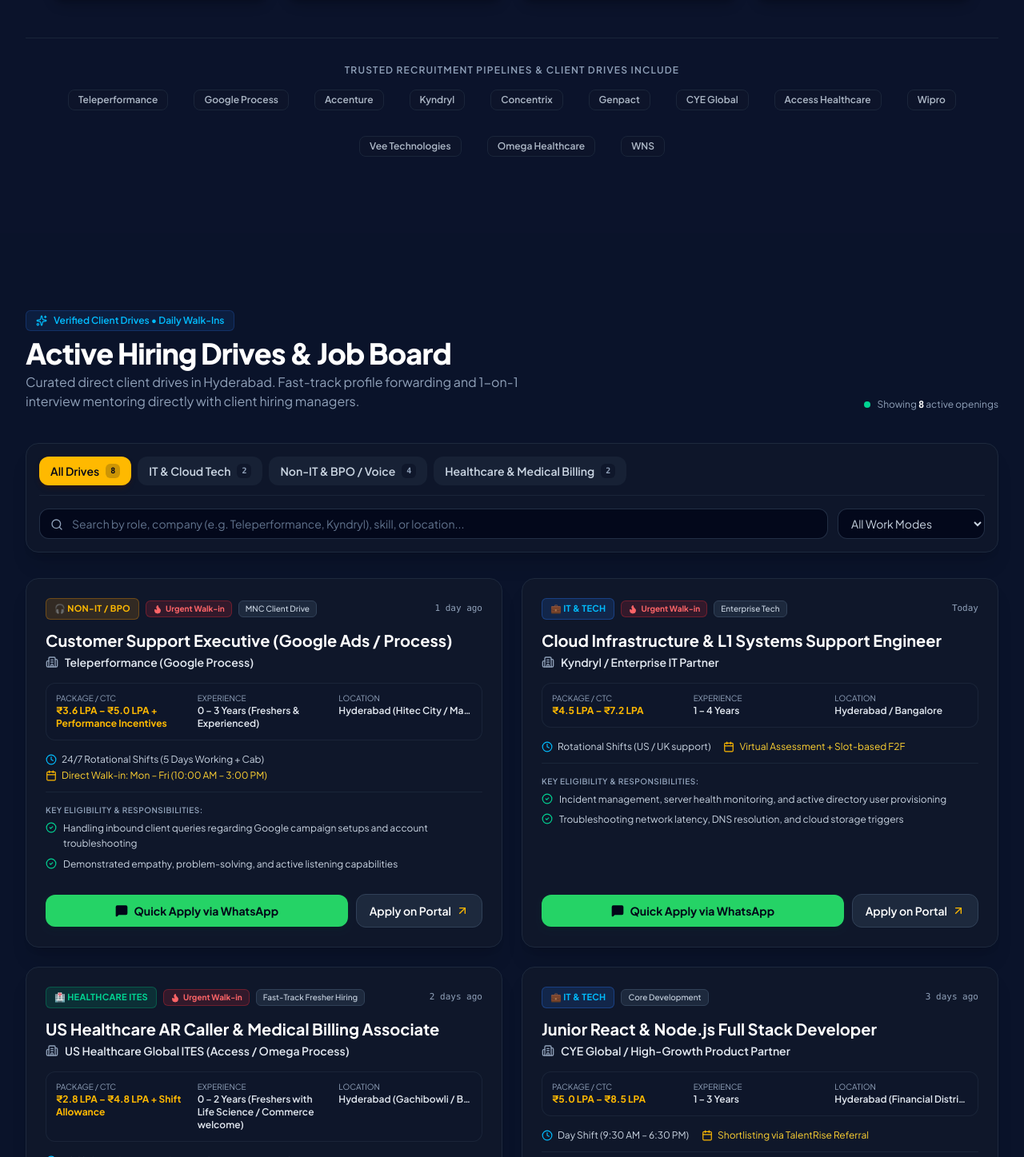
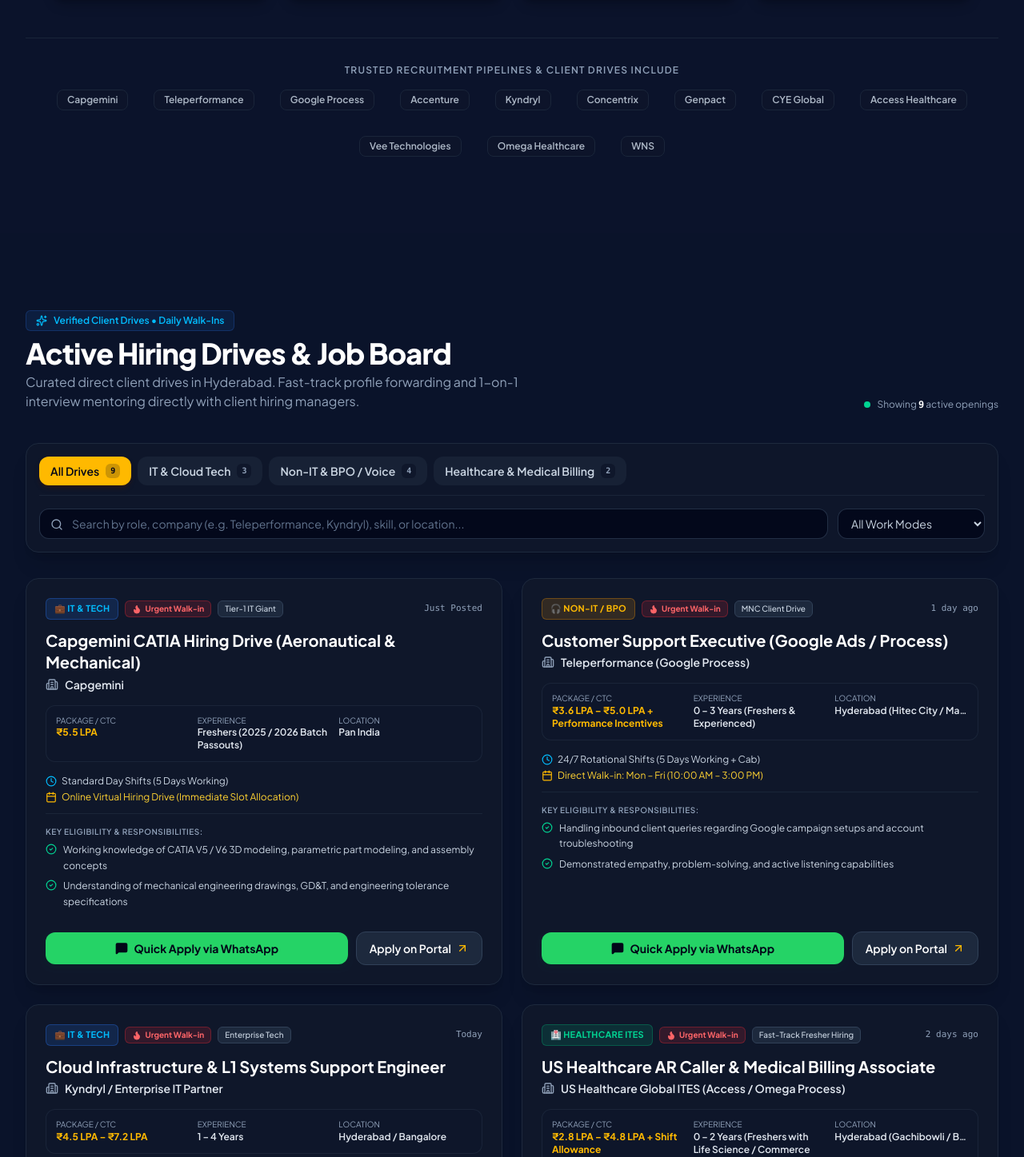
Before and after one commit to anudeepsandru-boop/talentrise, a React (Vite) app: page / in a window 1280 px wide. Shown: the part 1003-2450 px from the top of the page at 80% size. Built offline with nearby package versions, Linux system fonts and the light colour scheme.

Commit message:
feat: add Capgemini hiring drive and update partners
Added new Capgemini CATIA hiring drive details to job listings and updated UI components to reflect Capgemini as a primary recruitment partner across hero, footer, and mock preparation modules.

```diff
--- a/src/components/Footer.tsx
+++ b/src/components/Footer.tsx
@@ -108,7 +108,7 @@
                   onClick={() => onSelectSectorFilter('IT')}
                   className="hover:text-sky-400 transition-colors block"
                 >
-                  💼 IT Cloud & Systems (Kyndryl / Wipro)
+                  💼 IT & Engineering (Capgemini / Kyndryl)
                 </a>
               </li>
             </ul>
--- a/src/components/HeroSection.tsx
+++ b/src/components/HeroSection.tsx
@@ -103,7 +103,7 @@
               >
                 <Briefcase className="w-4 h-4 text-sky-400" />
                 <span>💼 IT & Cloud Tech</span>
-                <span className="text-[11px] opacity-75 hidden sm:inline">(CYE Global, Kyndryl, Wipro)</span>
+                <span className="text-[11px] opacity-75 hidden sm:inline">(Capgemini, Kyndryl, CYE)</span>
               </button>
 
               <button
@@ -189,6 +189,7 @@
           </p>
           <div className="flex flex-wrap items-center justify-center gap-4 sm:gap-8 opacity-85">
             {[
+              'Capgemini',
               'Teleperformance',
               'Google Process',
               'Accenture',
@@ -197,7 +198,6 @@
               'Genpact',
               'CYE Global',
               'Access Healthcare',
-              'Wipro',
               'Vee Technologies',
               'Omega Healthcare',
               'WNS',
--- a/src/data/jobDrives.ts
+++ b/src/data/jobDrives.ts
@@ -1,6 +1,39 @@
 import { JobDrive } from '../types';
 
 export const JOB_DRIVES: JobDrive[] = [
+  {
+    id: 'drive-capgemini-catia',
+    title: 'Capgemini CATIA Hiring Drive (Aeronautical & Mechanical)',
+    companyOrProcess: 'Capgemini',
+    clientBadge: 'Tier-1 IT Giant',
+    sector: 'IT',
+    ctc: '₹5.5 LPA',
+    experience: 'Freshers (2025 / 2026 Batch Passouts)',
+    location: 'Pan India',
+    workMode: 'Hybrid',
+    shifts: 'Standard Day Shifts (5 Days Working)',
+    openingsCount: 50,
+    urgentHiring: true,
+    walkInDates: 'Online Virtual Hiring Drive (Immediate Slot Allocation)',
+    eligibility: [
+      'Qualification: BE / B.Tech (2025 / 2026 Batch Passouts)',
+      'Eligible Streams: Aeronautical Engineering & Mechanical Engineering',
+      'Gender: Open for both Male & Female candidates',
+      'Strong academic foundation in engineering design and analytical fundamentals',
+    ],
+    keyRequirements: [
+      'Working knowledge of CATIA V5 / V6 3D modeling, parametric part modeling, and assembly concepts',
+      'Understanding of mechanical engineering drawings, GD&T, and engineering tolerance specifications',
+      'Strong logical thinking and fluent verbal/written communication for client interactions',
+    ],
+    rounds: [
+      'Assessment Round 1 (Online Aptitude & Core Logic)',
+      'Assessment Round 2 (Technical & Domain Assessment)',
+      'Technical Interview Round (CATIA & Engineering Fundamentals)',
+    ],
+    postedDaysAgo: 'Just Posted',
+    featured: true,
+  },
   {
     id: 'drive-tp-google',
     title: 'Customer Support Executive (Google Ads / Process)',
--- a/src/data/mockPrep.ts
+++ b/src/data/mockPrep.ts
@@ -59,7 +59,7 @@
       'Curated list of client-specific technical question patterns',
       'GitHub repository audit and resume technical keywords optimization',
     ],
-    popularFor: 'Kyndryl, Wipro, CYE Global & Tech Partner applicants',
+    popularFor: 'Capgemini, Kyndryl, CYE Global & Tech Partner applicants',
   },
   {
     id: 'module-salary-docs',
```
